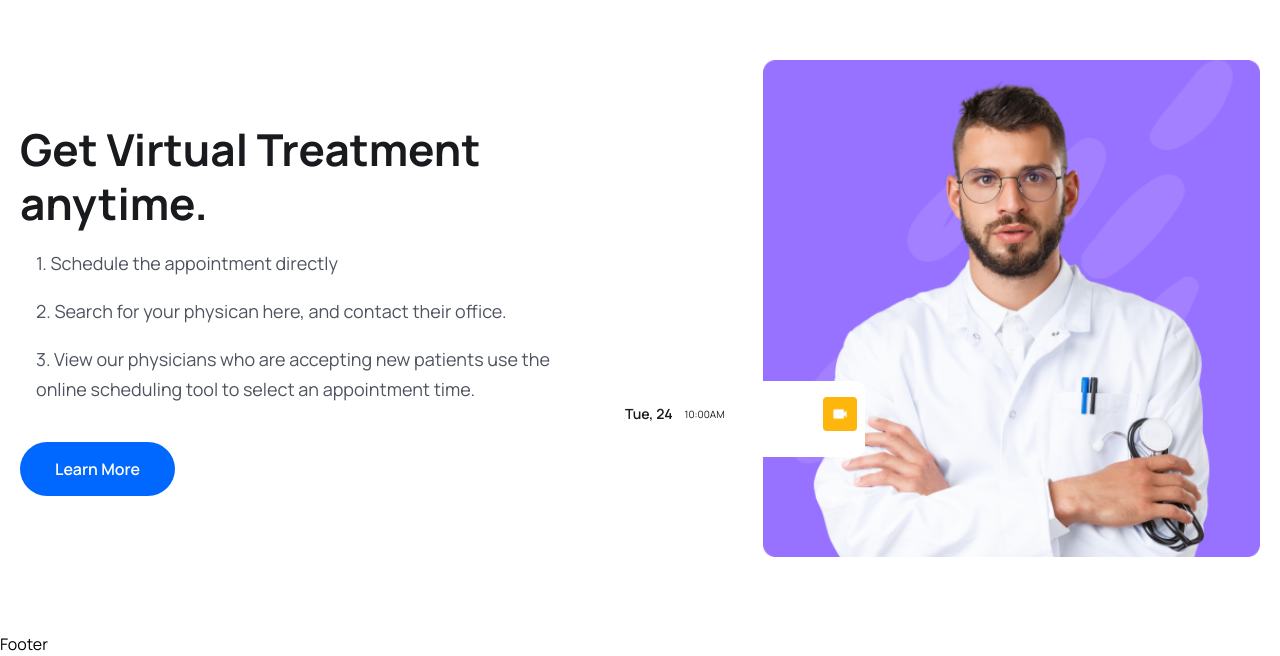
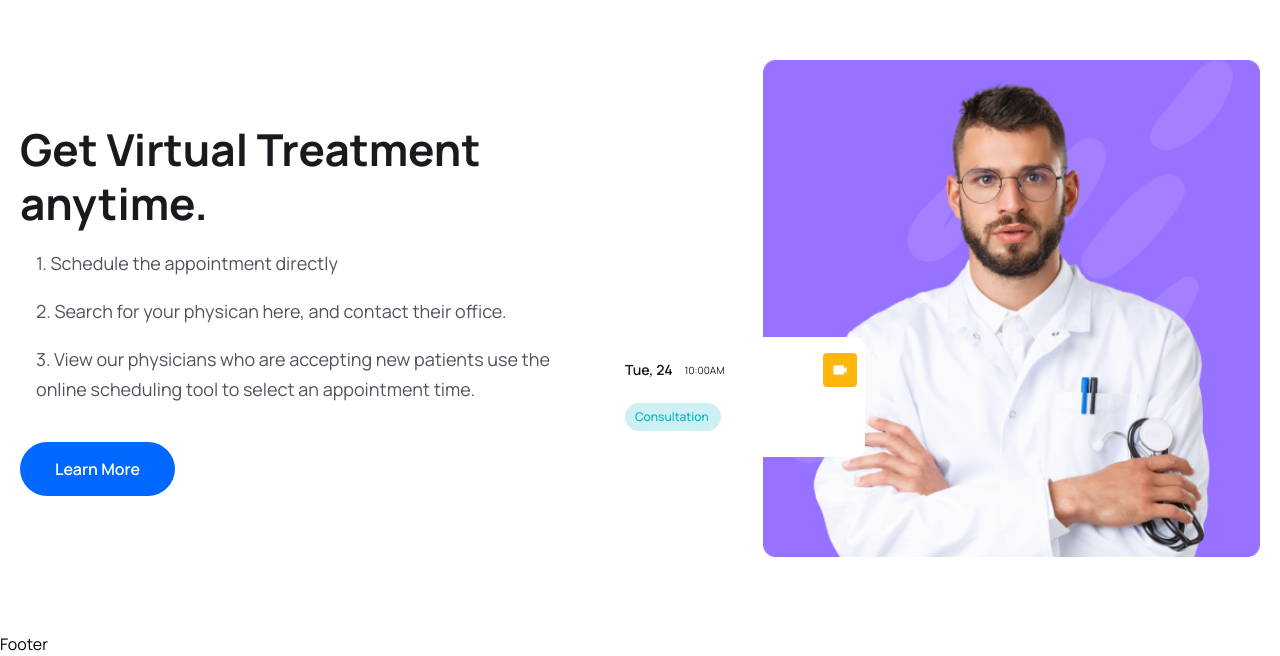
Before and after one commit to MacSmitty8/MERN-Medicare-Booking, a React (Vite) app in the folder frontend/: page /home in a window 1280 px wide. Shown: the part 3410-4066 px from the top of the page. Built offline with nearby package versions, Linux system fonts and the light colour scheme.

Commit message:
Made the Consultation button rounded.

```diff
--- a/frontend/src/pages/Home.jsx
+++ b/frontend/src/pages/Home.jsx
@@ -190,6 +190,11 @@
                       <img src={videoIcon} alt=''/>
                     </span>
                   </div>
+                  <div className='w-[65px] lg:w-[96px] bg-[#CCF0F3] py-1 px-2
+                  lg:py-[6px] lg:px-[10px] text-[8px] leading-[8px] lg:text-[12px] lg:leading-4 text-irisBlueColor font-[500] mt-2 lg:mt-4 rounded-full
+                  '>Consultation</div>
+
+                  <div className=''></div>
                 </div>
               </div>
             </div>
```
